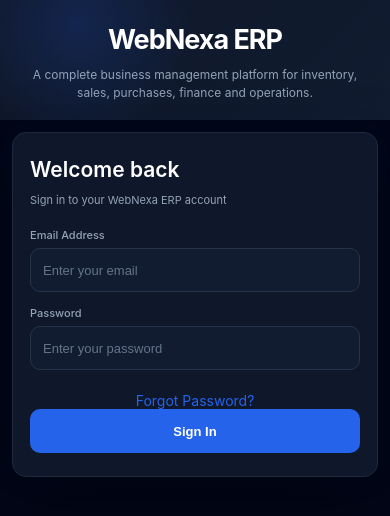
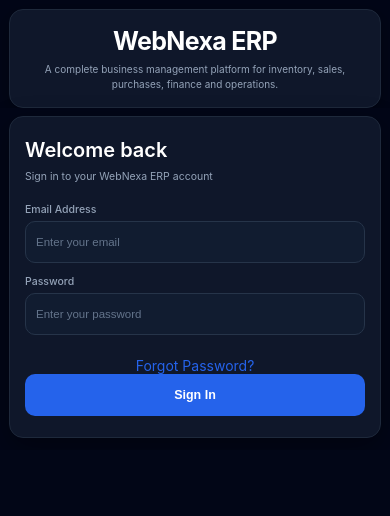
Before and after one commit to Ranjith2567/WebNexa-ERP-Management-, a React app in the folder frontend/: page /login in a window 390 px wide. Shown: the top 516 px of the page. Built offline with nearby package versions, Linux system fonts and the light colour scheme; the HTML template or start-up script is replaced by a standard one.

Commit message:
Fix mobile login.css

```diff
--- a/frontend/src/styles/login.css
+++ b/frontend/src/styles/login.css
@@ -290,7 +290,6 @@
 
 /* =========================================
    LARGE TABLET
-   1200px
    ========================================= */
 
 @media (max-width: 1200px) {
@@ -309,7 +308,6 @@
 
 /* =========================================
    TABLET
-   992px
    ========================================= */
 
 @media (max-width: 992px) {
@@ -337,342 +335,148 @@
 }
 
 /* =========================================
-   MOBILE / SMALL TABLET
-   768px
+   MOBILE
    ========================================= */
 
 @media (max-width: 768px) {
   .login-page {
     width: 100%;
     min-width: 0;
-    min-height: 100dvh;
+
+    /* IMPORTANT:
+       Do NOT use 100vh / 100dvh here.
+       This prevents the huge blank space. */
+    min-height: auto;
+    height: auto;
 
     display: flex;
     flex-direction: column;
 
+    padding: 0 0 18px;
+
     overflow-x: hidden;
-    overflow-y: auto;
+    overflow-y: visible;
+
+    background: var(--bg-primary);
   }
 
-  /* -------------------------------
-     BRAND
-     ------------------------------- */
+  /* =========================================
+     BRAND BOX
+     ========================================= */
 
   .login-brand {
-    width: 100%;
+    width: calc(100% - 24px);
     min-height: auto;
 
-    padding: 32px 20px 24px;
+    margin: 12px auto 0;
+
+    padding: 20px 15px;
 
     display: flex;
     align-items: center;
     justify-content: center;
 
     text-align: center;
+
+    border: 1px solid var(--border-color);
+    border-radius: 16px;
+
+    background: var(--card-bg);
+
+    box-shadow:
+      0 8px 25px var(--shadow-color);
+
+    flex-shrink: 0;
   }
 
   .login-brand h1 {
-    margin: 0 0 10px;
+    margin: 0 0 8px;
 
-    font-size: 32px;
+    font-size: 28px;
     line-height: 1.2;
-    letter-spacing: -1px;
+    letter-spacing: -0.8px;
   }
 
   .login-brand p {
     width: 100%;
-    max-width: 500px;
+    max-width: 480px;
 
     margin: 0 auto;
 
-    font-size: 14px;
-    line-height: 1.6;
+    font-size: 11.5px;
+    line-height: 1.5;
   }
 
+  /* Hide desktop features */
   .login-features {
     display: none;
   }
 
-  /* -------------------------------
+  /* =========================================
      LOGIN WRAPPER
-     ------------------------------- */
+     ========================================= */
 
   .login-card-wrapper {
     width: 100%;
     min-height: auto;
+    height: auto;
 
-    padding: 20px;
+    padding: 10px 12px 0;
 
     display: flex;
     align-items: flex-start;
     justify-content: center;
 
     background: var(--bg-primary);
+
+    flex-shrink: 0;
   }
 
-  /* -------------------------------
-     LOGIN CARD
-     ------------------------------- */
+  /* =========================================
+     LOGIN BOX
+     ========================================= */
 
   .login-card {
     width: 100%;
-    max-width: 430px;
+    max-width: 420px;
 
-    padding: 30px 24px;
+    padding: 25px 20px;
 
-    border-radius: 18px;
+    border: 1px solid var(--border-color);
+    border-radius: 16px;
+
+    background: var(--card-bg);
+
+    box-shadow:
+      0 12px 32px var(--shadow-color);
   }
 
   .login-card h2 {
-    font-size: 25px;
-    line-height: 1.3;
+    margin: 0 0 6px;
+
+    font-size: 23px;
+    line-height: 1.25;
   }
 
   .login-subtitle {
-    margin-bottom: 24px;
+    margin: 0 0 21px;
 
-    font-size: 13px;
+    font-size: 11.5px;
     line-height: 1.5;
   }
 
-  /* -------------------------------
+  /* =========================================
      FORM
-     ------------------------------- */
-
-  .login-field {
-    margin-bottom: 17px;
-  }
-
-  .login-field label {
-    margin-bottom: 7px;
-
-    font-size: 13px;
-  }
-
-  .login-field input {
-    width: 100%;
-    height: 46px;
-
-    font-size: 14px;
-  }
-
-  .login-button {
-    width: 100%;
-    height: 46px;
-
-    font-size: 14px;
-  }
-
-  /* -------------------------------
-     SUCCESS / ERROR
-     ------------------------------- */
-
-  .login-error,
-  .login-success {
-    width: 100%;
-
-    margin-bottom: 16px;
-    padding: 10px 12px;
-
-    font-size: 13px;
-    line-height: 1.5;
-  }
-
-  .auth-back-link {
-    margin-top: 20px;
-
-    font-size: 14px;
-  }
-}
-
-/* =========================================
-   MOBILE
-   576px
-   ========================================= */
-
-@media (max-width: 576px) {
-  .login-page {
-    min-height: 100dvh;
-  }
-
-  /* -------------------------------
-     BRAND
-     ------------------------------- */
-
-  .login-brand {
-    width: 100%;
-
-    padding: 28px 18px 20px;
-  }
-
-  .login-brand h1 {
-    font-size: 30px;
-    letter-spacing: -1px;
-  }
-
-  .login-brand p {
-    font-size: 13px;
-    line-height: 1.55;
-  }
-
-  /* -------------------------------
-     LOGIN WRAPPER
-     ------------------------------- */
-
-  .login-card-wrapper {
-    width: 100%;
-
-    padding: 16px;
-  }
-
-  /* -------------------------------
-     LOGIN CARD
-     ------------------------------- */
-
-  .login-card {
-    width: 100%;
-    max-width: none;
-
-    padding: 26px 20px;
-
-    border-radius: 16px;
-  }
-
-  .login-card h2 {
-    font-size: 23px;
-  }
-
-  .login-subtitle {
-    margin-bottom: 22px;
-
-    font-size: 12px;
-  }
-
-  /* -------------------------------
-     FORM
-     ------------------------------- */
-
-  .login-field {
-    margin-bottom: 15px;
-  }
-
-  .login-field label {
-    font-size: 12px;
-  }
-
-  .login-field input {
-    width: 100%;
-    height: 45px;
-
-    padding: 0 13px;
-
-    font-size: 13px;
-  }
-
-  .login-button {
-    width: 100%;
-    height: 45px;
-
-    font-size: 13px;
-  }
-
-  /* -------------------------------
-     ERROR / SUCCESS
-     ------------------------------- */
-
-  .login-error,
-  .login-success {
-    margin-bottom: 15px;
-
-    padding: 10px 11px;
-
-    border-radius: 8px;
-
-    font-size: 12px;
-    line-height: 1.5;
-  }
-
-  .auth-back-link {
-    margin-top: 18px;
-
-    font-size: 13px;
-  }
-}
-
-/* =========================================
-   VERY SMALL MOBILE
-   400px
-   ========================================= */
-
-@media (max-width: 400px) {
-  .login-page {
-    min-height: 100dvh;
-  }
-
-  /* -------------------------------
-     BRAND
-     ------------------------------- */
-
-  .login-brand {
-    width: 100%;
-
-    padding: 24px 15px 18px;
-  }
-
-  .login-brand h1 {
-    font-size: 27px;
-  }
-
-  .login-brand p {
-    font-size: 12px;
-    line-height: 1.5;
-  }
-
-  /* -------------------------------
-     LOGIN WRAPPER
-     ------------------------------- */
-
-  .login-card-wrapper {
-    width: 100%;
-
-    padding: 12px;
-  }
-
-  /* -------------------------------
-     LOGIN CARD
-     ------------------------------- */
-
-  .login-card {
-    width: 100%;
-    max-width: none;
-
-    padding: 23px 17px;
-
-    border-radius: 14px;
-  }
-
-  .login-card h2 {
-    font-size: 21px;
-  }
-
-  .login-subtitle {
-    margin-bottom: 20px;
-
-    font-size: 11px;
-  }
-
-  /* -------------------------------
-     FORM
-     ------------------------------- */
+     ========================================= */
 
   .login-field {
     margin-bottom: 14px;
   }
 
   .login-field label {
-    margin-bottom: 6px;
+    margin-bottom: 5px;
 
-    font-size: 11px;
+    font-size: 11.5px;
   }
 
   .login-field input {
@@ -681,7 +485,7 @@
 
     padding: 0 12px;
 
-    font-size: 13px;
+    font-size: 12.5px;
   }
 
   .login-button {
@@ -691,23 +495,263 @@
     font-size: 13px;
   }
 
-  /* -------------------------------
+  /* =========================================
      ERROR / SUCCESS
-     ------------------------------- */
+     ========================================= */
 
   .login-error,
   .login-success {
-    margin-bottom: 14px;
+    width: 100%;
 
+    margin-bottom: 13px;
     padding: 9px 10px;
+
+    border-radius: 8px;
+
+    font-size: 11.5px;
+    line-height: 1.5;
+  }
+
+  .auth-back-link {
+    margin-top: 15px;
+
+    font-size: 12.5px;
+  }
+}
+
+/* =========================================
+   SMALL MOBILE
+   ========================================= */
+
+@media (max-width: 576px) {
+  .login-page {
+    min-height: auto;
+    height: auto;
+
+    padding-bottom: 14px;
+  }
+
+  /* =========================================
+     BRAND BOX
+     ========================================= */
+
+  .login-brand {
+    width: calc(100% - 20px);
+
+    margin-top: 10px;
+
+    padding: 18px 13px;
+
+    border-radius: 15px;
+
+    box-shadow:
+      0 7px 22px var(--shadow-color);
+  }
+
+  .login-brand h1 {
+    margin-bottom: 7px;
+
+    font-size: 27px;
+    letter-spacing: -0.7px;
+  }
+
+  .login-brand p {
+    font-size: 11px;
+    line-height: 1.5;
+  }
+
+  /* =========================================
+     LOGIN WRAPPER
+     ========================================= */
+
+  .login-card-wrapper {
+    padding: 9px 10px 0;
+  }
+
+  /* =========================================
+     LOGIN BOX
+     ========================================= */
+
+  .login-card {
+    width: 100%;
+    max-width: none;
+
+    padding: 23px 18px;
+
+    border-radius: 15px;
+
+    box-shadow:
+      0 10px 28px var(--shadow-color);
+  }
+
+  .login-card h2 {
+    font-size: 22px;
+  }
+
+  .login-subtitle {
+    margin-bottom: 20px;
+
+    font-size: 11px;
+  }
+
+  /* =========================================
+     FORM
+     ========================================= */
+
+  .login-field {
+    margin-bottom: 13px;
+  }
+
+  .login-field label {
+    margin-bottom: 5px;
+
+    font-size: 11px;
+  }
+
+  .login-field input {
+    height: 43px;
+
+    padding: 0 11px;
+
+    font-size: 12px;
+  }
+
+  .login-button {
+    height: 43px;
+
+    font-size: 13px;
+  }
+
+  /* =========================================
+     ERROR / SUCCESS
+     ========================================= */
+
+  .login-error,
+  .login-success {
+    margin-bottom: 12px;
+
+    padding: 8px 9px;
 
     font-size: 11px;
   }
 
   .auth-back-link {
-    margin-top: 16px;
+    margin-top: 14px;
 
     font-size: 12px;
+  }
+}
+
+/* =========================================
+   EXTRA SMALL MOBILE
+   ========================================= */
+
+@media (max-width: 400px) {
+  .login-page {
+    min-height: auto;
+    height: auto;
+
+    padding-bottom: 12px;
+  }
+
+  /* =========================================
+     BRAND BOX
+     ========================================= */
+
+  .login-brand {
+    width: calc(100% - 18px);
+
+    margin-top: 9px;
+
+    padding: 16px 11px;
+
+    border-radius: 14px;
+  }
+
+  .login-brand h1 {
+    margin-bottom: 6px;
+
+    font-size: 25px;
+  }
+
+  .login-brand p {
+    font-size: 10px;
+    line-height: 1.45;
+  }
+
+  /* =========================================
+     LOGIN WRAPPER
+     ========================================= */
+
+  .login-card-wrapper {
+    padding: 8px 9px 0;
+  }
+
+  /* =========================================
+     LOGIN BOX
+     ========================================= */
+
+  .login-card {
+    padding: 21px 15px;
+
+    border-radius: 14px;
+  }
+
+  .login-card h2 {
+    font-size: 20px;
+  }
+
+  .login-subtitle {
+    margin-bottom: 18px;
+
+    font-size: 10.5px;
+  }
+
+  /* =========================================
+     FORM
+     ========================================= */
+
+  .login-field {
+    margin-bottom: 12px;
+  }
+
+  .login-field label {
+    margin-bottom: 5px;
+
+    font-size: 10.5px;
+  }
+
+  .login-field input {
+    height: 42px;
+
+    padding: 0 10px;
+
+    font-size: 11.5px;
+  }
+
+  .login-button {
+    height: 42px;
+
+    font-size: 12.5px;
+  }
+
+  /* =========================================
+     ERROR / SUCCESS
+     ========================================= */
+
+  .login-error,
+  .login-success {
+    margin-bottom: 12px;
+
+    padding: 8px;
+
+    font-size: 10.5px;
+  }
+
+  .auth-back-link {
+    margin-top: 13px;
+
+    font-size: 11.5px;
   }
 }
 
```
